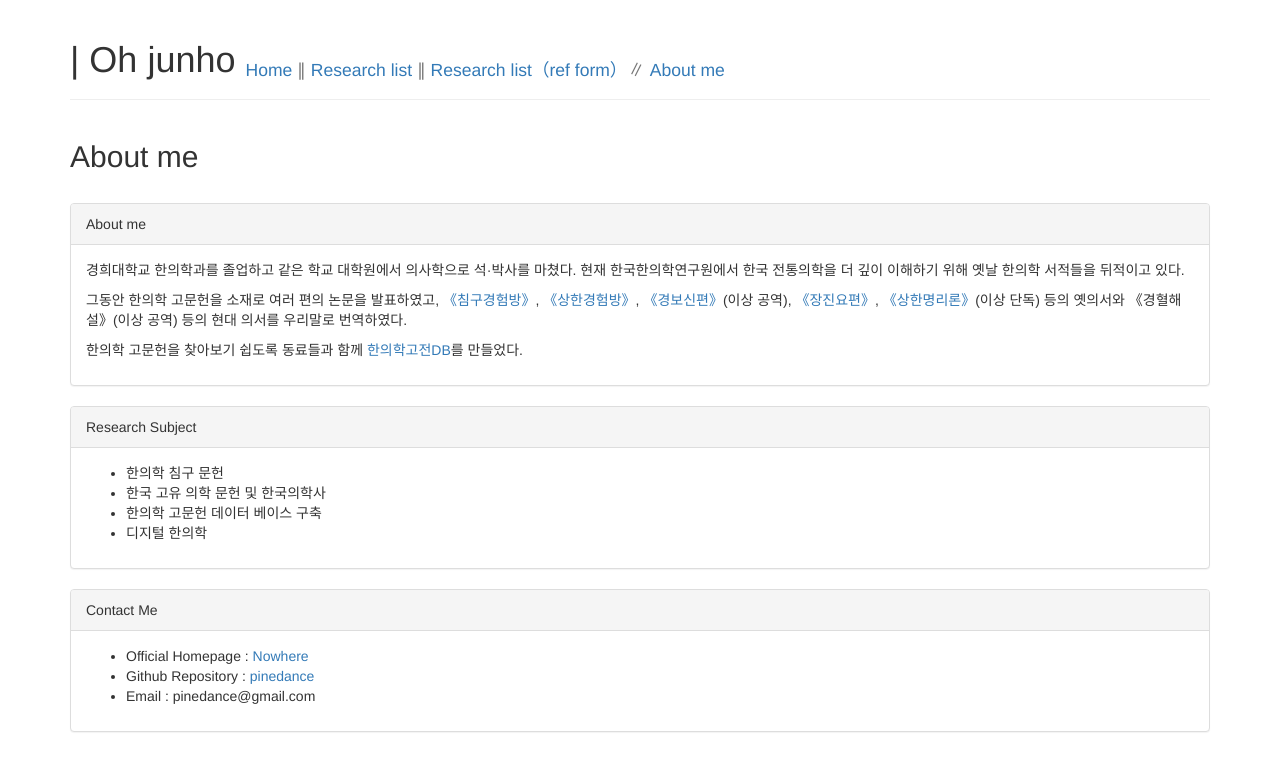
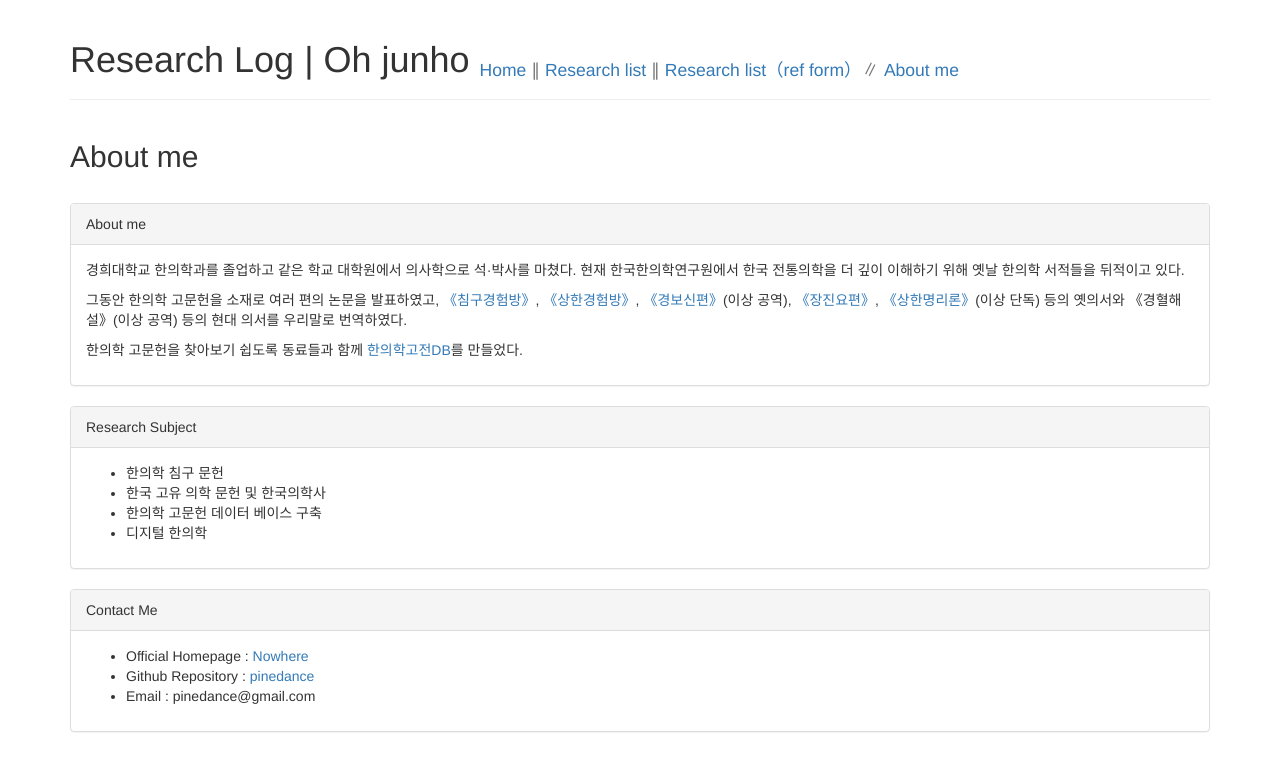
Before and after one commit to pinedance/research, a Jekyll site: the page built from about.md, in a window 1280 px wide. Shown: the top 771 px of the page. Built offline with Jekyll 4.4.1, drawn with Linux system fonts in a browser that asks for light colours; nearby versions of some CDN libraries.

Commit message:
issue header title

```diff
--- a/_includes/header.md
+++ b/_includes/header.md
@@ -1,5 +1,5 @@
 <div class="page-header">
-	<h1>{{ site.tile }} | {{ site.author.name }}
+	<h1>{{ site.title }} | {{ site.author.name }}
 		<small>
 			<sub><a href="//pinedance.github.io">Home</a> ∥ </sub>
 			<sub><a href="{{ site.baseurl }}/list">Research list</a> ∥ </sub>
```
